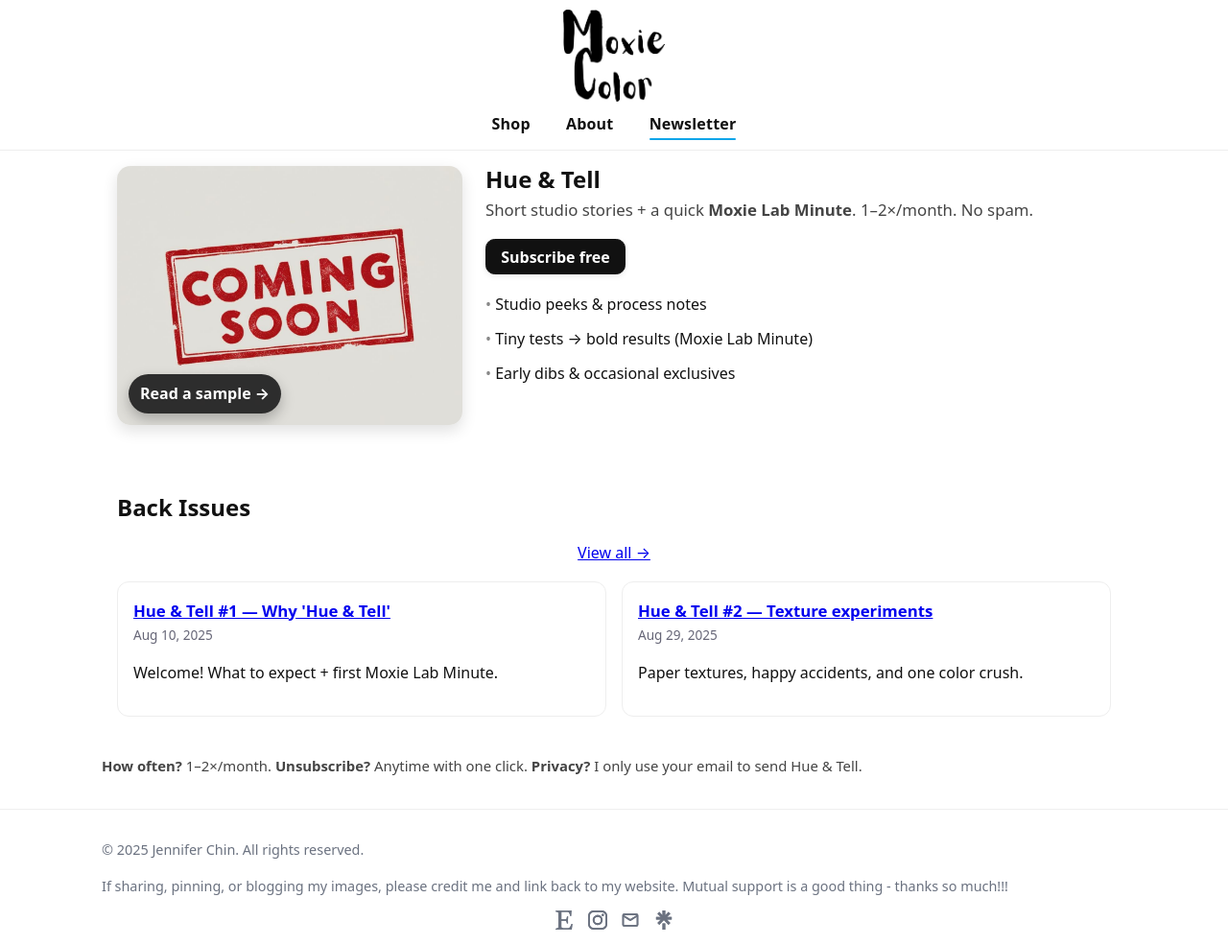
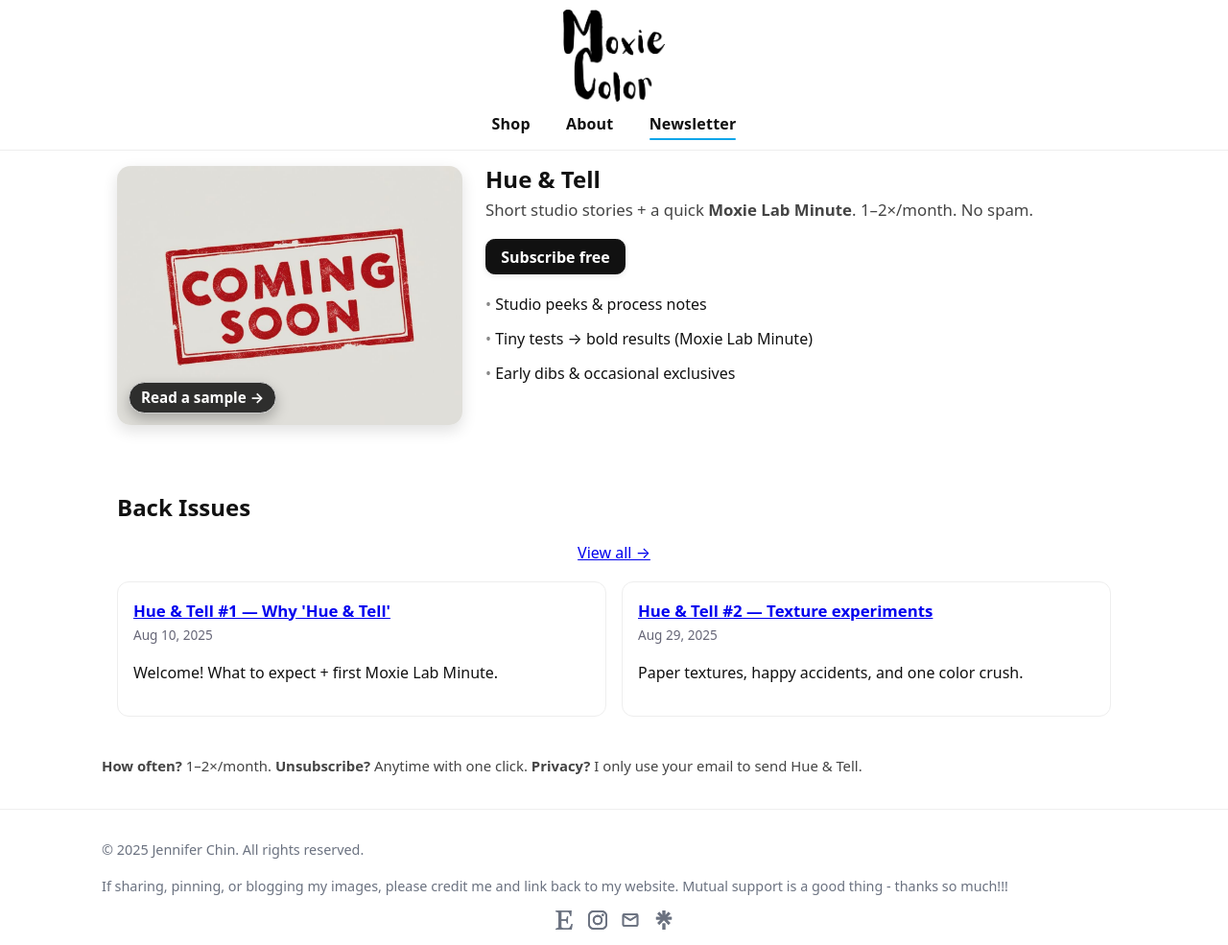
Before and after one commit to MoxieColor/moxiecolor, a Jekyll site: the page built from pages/newsletter.md, in a window 1280 px wide and 985 px high. Shown: the whole window at 96% size. Built offline with Jekyll 4.4.1, drawn with Linux system fonts in a browser that asks for light colours.

Commit message:
Update newsletter.md

```diff
--- a/pages/newsletter.md
+++ b/pages/newsletter.md
@@ -17,7 +17,7 @@ description: "Short studio stories + a quick Moxie Lab Minute. 1–2×/month. No
         src="{{ (sample.image | default: '/assets/newsletter/placeholder.jpg') | relative_url }}"
         alt="{{ sample.title }} cover"
         loading="lazy">
-      <span class="sample-badge">Read a sample →</span>
+      <span class="btn btn-ghost btn-sm sample-badge">Read a sample →</span>
     </a>
 
     <!-- Right: copy + CTA -->
```
